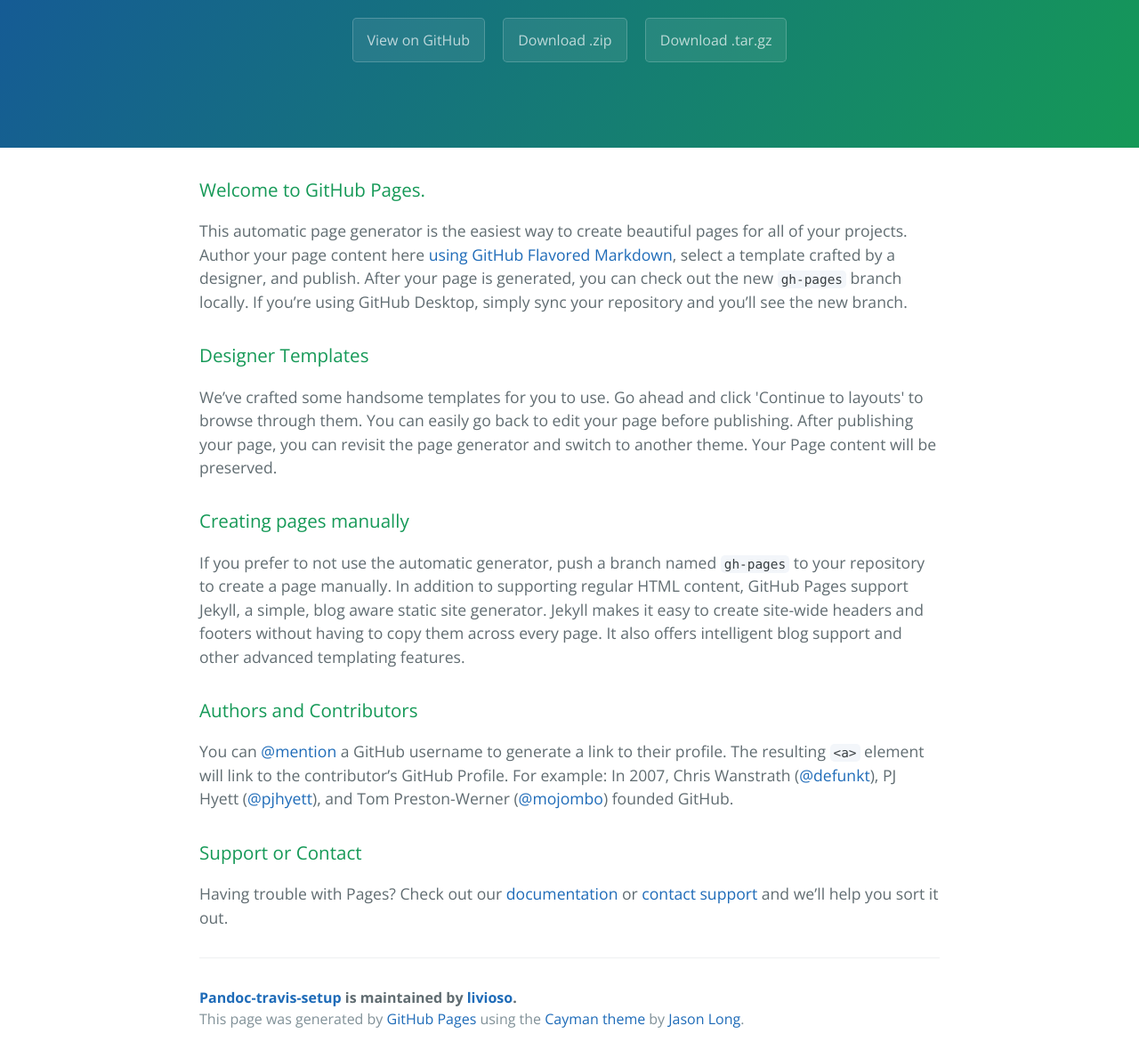
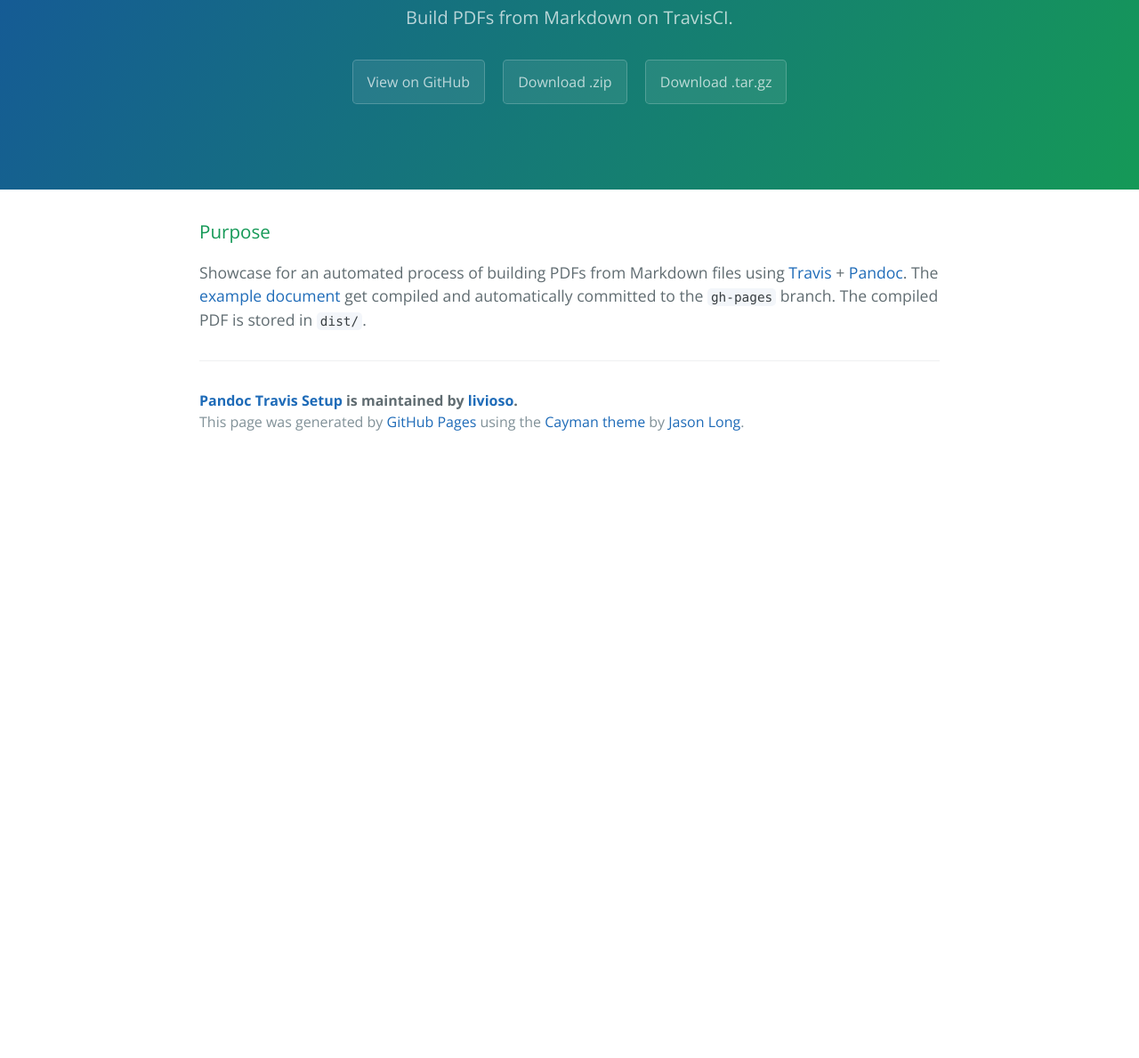
Before and after one commit to livioso/pandoc-travis-setup, a plain HTML site: page index.html in a window 1280 px wide. Shown: the part 170-1359 px from the top of the page at 89% size. After the commit the page ends 800 px from the top, so only its background shows below. Drawn offline with nearby package versions, Linux system fonts and the light colour scheme.

Commit message:
Create gh-pages branch via GitHub

```diff
--- a/index.html
+++ b/index.html
@@ -2,7 +2,7 @@
 <html lang="en-us">
   <head>
     <meta charset="UTF-8">
-    <title>Pandoc-travis-setup by livioso</title>
+    <title>Pandoc Travis Setup by livioso</title>
     <meta name="viewport" content="width=device-width, initial-scale=1">
     <link rel="stylesheet" type="text/css" href="stylesheets/normalize.css" media="screen">
     <link href='https://fonts.googleapis.com/css?family=Open+Sans:400,700' rel='stylesheet' type='text/css'>
@@ -11,8 +11,8 @@
   </head>
   <body>
     <section class="page-header">
-      <h1 class="project-name">Pandoc-travis-setup</h1>
-      <h2 class="project-tagline"></h2>
+      <h1 class="project-name">Pandoc Travis Setup</h1>
+      <h2 class="project-tagline">Build PDFs from Markdown on TravisCI.</h2>
       <a href="https://github.com/livioso/pandoc-travis-setup" class="btn">View on GitHub</a>
       <a href="https://github.com/livioso/pandoc-travis-setup/zipball/master" class="btn">Download .zip</a>
       <a href="https://github.com/livioso/pandoc-travis-setup/tarball/master" class="btn">Download .tar.gz</a>
@@ -20,32 +20,12 @@
 
     <section class="main-content">
       <h3>
-<a id="welcome-to-github-pages" class="anchor" href="#welcome-to-github-pages" aria-hidden="true"><span class="octicon octicon-link"></span></a>Welcome to GitHub Pages.</h3>
+<a id="purpose" class="anchor" href="#purpose" aria-hidden="true"><span class="octicon octicon-link"></span></a>Purpose</h3>
 
-<p>This automatic page generator is the easiest way to create beautiful pages for all of your projects. Author your page content here <a href="https://guides.github.com/features/mastering-markdown/">using GitHub Flavored Markdown</a>, select a template crafted by a designer, and publish. After your page is generated, you can check out the new <code>gh-pages</code> branch locally. If you’re using GitHub Desktop, simply sync your repository and you’ll see the new branch.</p>
-
-<h3>
-<a id="designer-templates" class="anchor" href="#designer-templates" aria-hidden="true"><span class="octicon octicon-link"></span></a>Designer Templates</h3>
-
-<p>We’ve crafted some handsome templates for you to use. Go ahead and click 'Continue to layouts' to browse through them. You can easily go back to edit your page before publishing. After publishing your page, you can revisit the page generator and switch to another theme. Your Page content will be preserved.</p>
-
-<h3>
-<a id="creating-pages-manually" class="anchor" href="#creating-pages-manually" aria-hidden="true"><span class="octicon octicon-link"></span></a>Creating pages manually</h3>
-
-<p>If you prefer to not use the automatic generator, push a branch named <code>gh-pages</code> to your repository to create a page manually. In addition to supporting regular HTML content, GitHub Pages support Jekyll, a simple, blog aware static site generator. Jekyll makes it easy to create site-wide headers and footers without having to copy them across every page. It also offers intelligent blog support and other advanced templating features.</p>
-
-<h3>
-<a id="authors-and-contributors" class="anchor" href="#authors-and-contributors" aria-hidden="true"><span class="octicon octicon-link"></span></a>Authors and Contributors</h3>
-
-<p>You can <a href="https://github.com/blog/821" class="user-mention">@mention</a> a GitHub username to generate a link to their profile. The resulting <code>&lt;a&gt;</code> element will link to the contributor’s GitHub Profile. For example: In 2007, Chris Wanstrath (<a href="https://github.com/defunkt" class="user-mention">@defunkt</a>), PJ Hyett (<a href="https://github.com/pjhyett" class="user-mention">@pjhyett</a>), and Tom Preston-Werner (<a href="https://github.com/mojombo" class="user-mention">@mojombo</a>) founded GitHub.</p>
-
-<h3>
-<a id="support-or-contact" class="anchor" href="#support-or-contact" aria-hidden="true"><span class="octicon octicon-link"></span></a>Support or Contact</h3>
-
-<p>Having trouble with Pages? Check out our <a href="https://help.github.com/pages">documentation</a> or <a href="https://github.com/contact">contact support</a> and we’ll help you sort it out.</p>
+<p>Showcase for an automated process of building PDFs from Markdown files using <a href="https://travis-ci.org/">Travis</a> + <a href="http://pandoc.org/">Pandoc</a>. The <a href="https://github.com/livioso/pandoc-travis-setup/blob/master/thesis.md">example document</a> get compiled and automatically committed to the <code>gh-pages</code> branch. The compiled PDF is stored in <code>dist/</code>.</p>
 
       <footer class="site-footer">
-        <span class="site-footer-owner"><a href="https://github.com/livioso/pandoc-travis-setup">Pandoc-travis-setup</a> is maintained by <a href="https://github.com/livioso">livioso</a>.</span>
+        <span class="site-footer-owner"><a href="https://github.com/livioso/pandoc-travis-setup">Pandoc Travis Setup</a> is maintained by <a href="https://github.com/livioso">livioso</a>.</span>
 
         <span class="site-footer-credits">This page was generated by <a href="https://pages.github.com">GitHub Pages</a> using the <a href="https://github.com/jasonlong/cayman-theme">Cayman theme</a> by <a href="https://twitter.com/jasonlong">Jason Long</a>.</span>
       </footer>
```
Also changed, not shown: params.json (+1 -1 lines).
